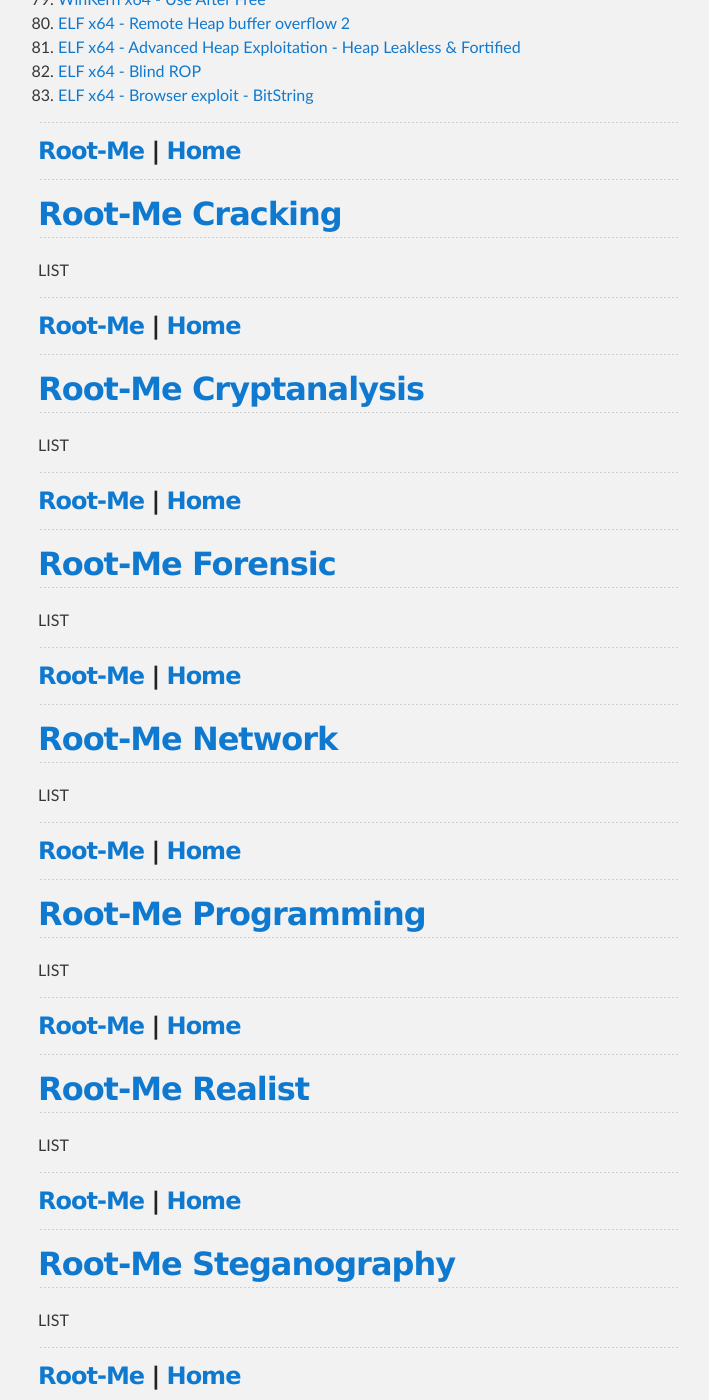
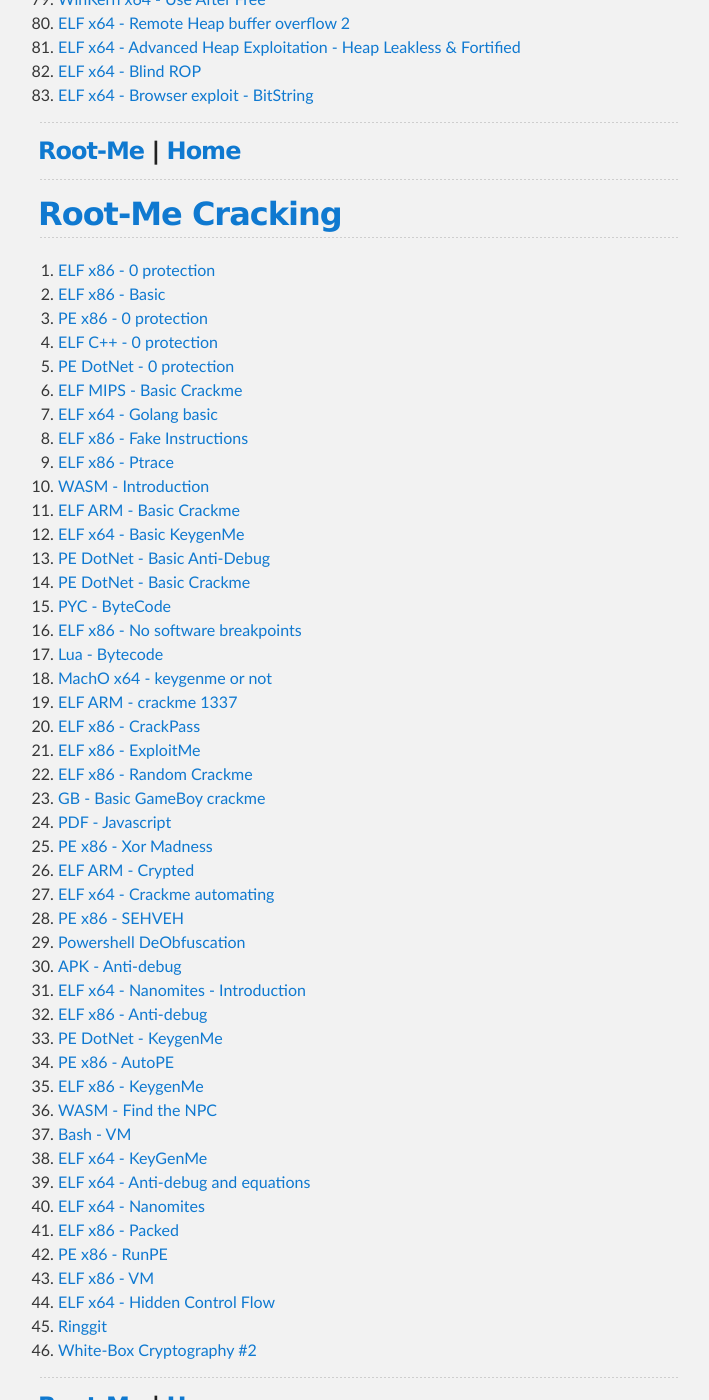
Before and after one commit to djm89uk/djm89uk.github.io, a Jekyll site: the page built from rootme.md, in a window 1280 px wide and 1400 px high, scrolled down 3530 px. Shown: the whole window, without its empty margins (282-991 px from the left). Built offline with Jekyll 4.4.1, drawn with Linux system fonts in a browser that asks for light colours; our own code applies the rules of GitHub Pages for plain Markdown files.

Commit message:
Update rootme.md

```diff
--- a/rootme.md
+++ b/rootme.md
@@ -150,7 +150,52 @@ Root-Me is a non-profit organization which goal is to promote the spread of know
 
 ## [Root-Me Cracking](./rootme_crac.md)
 
-LIST
+1. [ELF x86 - 0 protection](./rootme_crac.md#elf-x86-0-protection)
+2. [ELF x86 - Basic](./rootme_crac.md#elf-x86-basic)
+3. [PE x86 - 0 protection](./rootme_crac.md#pe-x86-0-protection)
+4. [ELF C++ - 0 protection](./rootme_crac.md#elf-c++-0-protection)
+5. [PE DotNet - 0 protection](./rootme_crac.md#pe-dotnet-0-protection)
+6. [ELF MIPS - Basic Crackme](./rootme_crac.md#elf-mips-basic-crackme)
+7. [ELF x64 - Golang basic](./rootme_crac.md#elf-x64-golang-basic)
+8. [ELF x86 - Fake Instructions](./rootme_crac.md#elf-x86-fake-instructions)
+9. [ELF x86 - Ptrace](./rootme_crac.md#elf-x86-ptrace)
+10. [WASM - Introduction](./rootme_crac.md#wasm-introduction)
+11. [ELF ARM - Basic Crackme](./rootme_crac.md#elf-arm-basic-crackme)
+12. [ELF x64 - Basic KeygenMe](./rootme_crac.md#elf-x64-basic-keygenme)
+13. [PE DotNet - Basic Anti-Debug](./rootme_crac.md#pe-dotnet-basic-anti-debug)
+14. [PE DotNet - Basic Crackme](./rootme_crac.md#pe-dotnet-basic-crackme)
+15. [PYC - ByteCode](./rootme_crac.md#pyc-bytecode)
+16. [ELF x86 - No software breakpoints](./rootme_crac.md#elf-x86-no-software-breakpoints)
+17. [Lua - Bytecode](./rootme_crac.md#lua-bytecode)
+18. [MachO x64 - keygenme or not](./rootme_crac.md#macho-x64-keygenme-or-not)
+19. [ELF ARM - crackme 1337](./rootme_crac.md#elf-arm-crackme-1337)
+20. [ELF x86 - CrackPass](./rootme_crac.md#elf-x86-crackpass)
+21. [ELF x86 - ExploitMe](./rootme_crac.md#elf-x86-exploitme)
+22. [ELF x86 - Random Crackme](./rootme_crac.md#elf-x86-random-crackme)
+23. [GB - Basic GameBoy crackme](./rootme_crac.md#gb-basic-gameboy-crackme)
+24. [PDF - Javascript](./rootme_crac.md#pdf-javascript)
+25. [PE x86 - Xor Madness](./rootme_crac.md#pe-x86-xor-madness)
+26. [ELF ARM - Crypted](./rootme_crac.md#elf-arm-crypted)
+27. [ELF x64 - Crackme automating](./rootme_crac.md#elf-x64-crackme-automating)
+28. [PE x86 - SEHVEH](./rootme_crac.md#pe-x86-sehveh)
+29. [Powershell DeObfuscation](./rootme_crac.md#powershell-deobfuscation)
+30. [APK - Anti-debug](./rootme_crac.md#apk-anti-debug)
+31. [ELF x64 - Nanomites - Introduction](./rootme_crac.md#elf-x64-nanomites-introduction)
+32. [ELF x86 - Anti-debug](./rootme_crac.md#elf-x86-anti-debug)
+33. [PE DotNet - KeygenMe](./rootme_crac.md#pe-dotnet-keygenme)
+34. [PE x86 - AutoPE](./rootme_crac.md#pe-x86-autope)
+35. [ELF x86 - KeygenMe](./rootme_crac.md#elf-x86-keygenme)
+36. [WASM - Find the NPC](./rootme_crac.md#wasm-find-the-npc)
+37. [Bash - VM](./rootme_crac.md#bash-vm)
+38. [ELF x64 - KeyGenMe](./rootme_crac.md#elf-x64-keygenme)
+39. [ELF x64 - Anti-debug and equations](./rootme_crac.md#elf-x64-anti-debug-and-equations)
+40. [ELF x64 - Nanomites](./rootme_crac.md#elf-x64-nanomites)
+41. [ELF x86 - Packed](./rootme_crac.md#elf-x86-packed)
+42. [PE x86 - RunPE](./rootme_crac.md#pe-x86-runpe)
+43. [ELF x86 - VM](./rootme_crac.md#elf-x86-vm)
+44. [ELF x64 - Hidden Control Flow](./rootme_crac.md#elf-x64-hidden-control-flow)
+45. [Ringgit](./rootme_crac.md#ringgit)
+46. [White-Box Cryptography #2](./rootme_crac.md#white-box-cryptography-#2)
 
 ---
 
```
